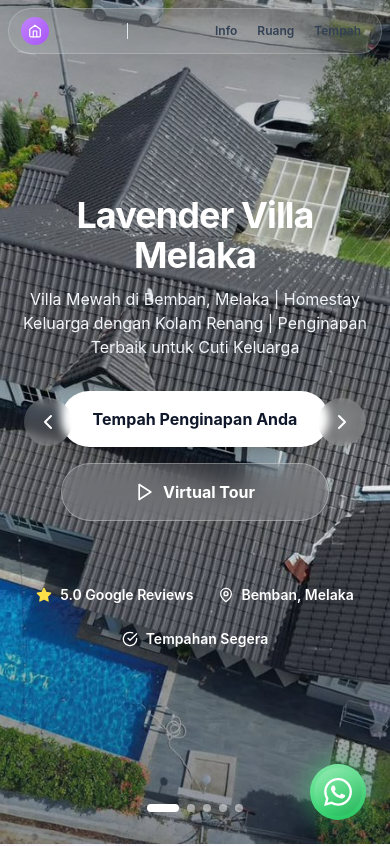
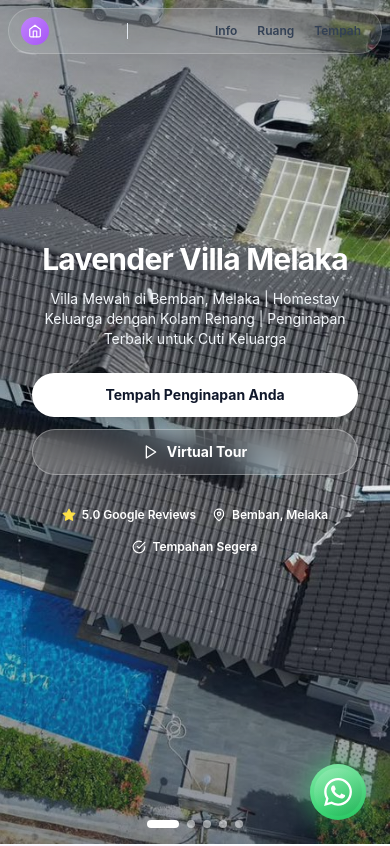
Before and after one commit to najmizulhusni/lavender-villa, a React (Vite) app: page / in a window 390 px wide. Shown: the top 846 px of the page. Built offline with nearby package versions, Linux system fonts and the light colour scheme; no server answers; the database is empty.

Commit message:
Fix mobile hero layout for iPhone - hide arrows on mobile, adjust spacing and text sizes

```diff
--- a/src/App.jsx
+++ b/src/App.jsx
@@ -684,7 +684,7 @@ Saya ingin membuat tempahan untuk Lavender Villa Melaka pada tarikh di atas. Sil
       </nav>
 
       {/* Hero Section with Parallax */}
-      <div className="relative h-screen overflow-hidden pt-12 sm:pt-0">
+      <div className="relative min-h-screen sm:h-screen overflow-hidden pt-16 sm:pt-0">
         <div className="absolute inset-0 transition-transform duration-300 bg-slate-900" style={{ transform: `translateY(${scrollY * 0.5}px)` }}>
           <img
             src={images[currentImageIndex]}
@@ -699,38 +699,38 @@ Saya ingin membuat tempahan untuk Lavender Villa Melaka pada tarikh di atas. Sil
           <div className="absolute inset-0 bg-gradient-to-b from-slate-900/30 via-transparent to-slate-900/50"></div>
         </div>
 
-        <div className="absolute inset-0 flex flex-col items-center justify-center text-white px-4 sm:px-6">
-          <h1 className="text-4xl sm:text-5xl md:text-6xl lg:text-7xl font-bold mb-3 sm:mb-4 text-center tracking-tight">Lavender Villa Melaka</h1>
-          <p className="text-base sm:text-lg md:text-xl mb-8 sm:mb-12 text-center max-w-3xl text-slate-100">Villa Mewah di Bemban, Melaka | Homestay Keluarga dengan Kolam Renang | Penginapan Terbaik untuk Cuti Keluarga</p>
-
-          <div className="flex flex-col sm:flex-row gap-4 mb-16">
-            <button onClick={() => handleScrollTo('booking')} className="bg-white text-slate-900 px-8 py-4 rounded-full font-bold hover:bg-slate-50 transition shadow-xl">Tempah Penginapan Anda</button>
-            <button onClick={() => setShowVideoModal(true)} className="bg-white/15 backdrop-blur-md text-white px-8 py-4 rounded-full font-bold hover:bg-white/25 transition flex items-center justify-center gap-2 border border-white/30"><Play className="w-5 h-5" />Virtual Tour</button>
-          </div>
-
-          <div className="flex flex-wrap justify-center gap-6 sm:gap-10 text-sm">
-            <div className="flex items-center gap-2"><Star className="w-4 h-4 sm:w-5 sm:h-5 fill-yellow-300 text-yellow-300" /><span className="font-semibold">5.0 Google Reviews</span></div>
-            <div className="flex items-center gap-2"><MapPin className="w-4 h-4 sm:w-5 sm:h-5" /><span className="whitespace-nowrap font-semibold">Bemban, Melaka</span></div>
-            <div className="flex items-center gap-2"><CheckCircle className="w-4 h-4 sm:w-5 sm:h-5" /><span className="font-semibold">Tempahan Segera</span></div>
+        <div className="absolute inset-0 flex flex-col items-center justify-center text-white px-4 sm:px-6 pt-8 pb-20 sm:pb-8">
+          <h1 className="text-3xl sm:text-5xl md:text-6xl lg:text-7xl font-bold mb-3 sm:mb-4 text-center tracking-tight">Lavender Villa Melaka</h1>
+          <p className="text-sm sm:text-lg md:text-xl mb-6 sm:mb-12 text-center max-w-3xl text-slate-100 px-2">Villa Mewah di Bemban, Melaka | Homestay Keluarga dengan Kolam Renang | Penginapan Terbaik untuk Cuti Keluarga</p>
+
+          <div className="flex flex-col sm:flex-row gap-3 sm:gap-4 mb-8 sm:mb-16 w-full sm:w-auto px-4 sm:px-0">
+            <button onClick={() => handleScrollTo('booking')} className="bg-white text-slate-900 px-6 sm:px-8 py-3 sm:py-4 rounded-full font-bold hover:bg-slate-50 transition shadow-xl text-sm sm:text-base">Tempah Penginapan Anda</button>
+            <button onClick={() => setShowVideoModal(true)} className="bg-white/15 backdrop-blur-md text-white px-6 sm:px-8 py-3 sm:py-4 rounded-full font-bold hover:bg-white/25 transition flex items-center justify-center gap-2 border border-white/30 text-sm sm:text-base"><Play className="w-4 h-4 sm:w-5 sm:h-5" />Virtual Tour</button>
+          </div>
+
+          <div className="flex flex-wrap justify-center gap-4 sm:gap-10 text-xs sm:text-sm">
+            <div className="flex items-center gap-1.5 sm:gap-2"><Star className="w-3.5 h-3.5 sm:w-5 sm:h-5 fill-yellow-300 text-yellow-300" /><span className="font-semibold">5.0 Google Reviews</span></div>
+            <div className="flex items-center gap-1.5 sm:gap-2"><MapPin className="w-3.5 h-3.5 sm:w-5 sm:h-5" /><span className="whitespace-nowrap font-semibold">Bemban, Melaka</span></div>
+            <div className="flex items-center gap-1.5 sm:gap-2"><CheckCircle className="w-3.5 h-3.5 sm:w-5 sm:h-5" /><span className="font-semibold">Tempahan Segera</span></div>
           </div>
         </div>
 
-        {/* Image Navigation Arrows */}
+        {/* Image Navigation Arrows - Hidden on mobile */}
         <button
           onClick={() => setCurrentImageIndex((prev) => (prev - 1 + images.length) % images.length)}
-          className="absolute left-6 top-1/2 transform -translate-y-1/2 z-10 bg-white/20 hover:bg-white/40 text-white p-3 rounded-full transition backdrop-blur-sm"
+          className="absolute left-2 sm:left-6 top-1/2 transform -translate-y-1/2 z-10 bg-white/20 hover:bg-white/40 text-white p-2 sm:p-3 rounded-full transition backdrop-blur-sm hidden sm:block"
         >
-          <ChevronLeft className="w-6 h-6" />
+          <ChevronLeft className="w-5 h-5 sm:w-6 sm:h-6" />
         </button>
         <button
           onClick={() => setCurrentImageIndex((prev) => (prev + 1) % images.length)}
-          className="absolute right-6 top-1/2 transform -translate-y-1/2 z-10 bg-white/20 hover:bg-white/40 text-white p-3 rounded-full transition backdrop-blur-sm"
+          className="absolute right-2 sm:right-6 top-1/2 transform -translate-y-1/2 z-10 bg-white/20 hover:bg-white/40 text-white p-2 sm:p-3 rounded-full transition backdrop-blur-sm hidden sm:block"
         >
-          <ChevronRight className="w-6 h-6" />
+          <ChevronRight className="w-5 h-5 sm:w-6 sm:h-6" />
         </button>
 
         {/* Image Navigation Dots */}
-        <div className="absolute bottom-8 left-1/2 transform -translate-x-1/2 flex gap-2">
+        <div className="absolute bottom-4 sm:bottom-8 left-1/2 transform -translate-x-1/2 flex gap-2 z-10">
           {images.map((_, idx) => (
             <button key={idx} onClick={() => setCurrentImageIndex(idx)} className={`h-2 rounded-full transition-all ${currentImageIndex === idx ? 'bg-white w-8' : 'bg-white/50 w-2'}`} />
           ))}
```
